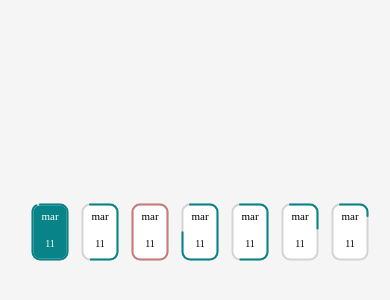
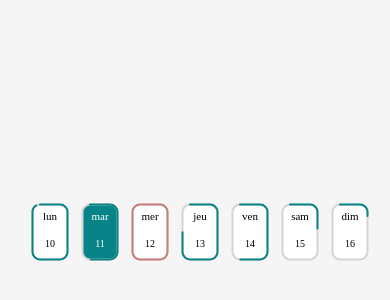
Before and after one commit to linnaa-a/MyPlateAI_Front, a React Native app: screen /Home in a window 390 px wide. Shown: the part 190-490 px from the top of the page. Built offline with nearby package versions, Linux system fonts and the light colour scheme.

Commit message:
CalendarComponent finished

```diff
--- a/components/CalendarComponent.tsx
+++ b/components/CalendarComponent.tsx
@@ -4,15 +4,30 @@ import { styles as datestyle} from '../styles/calendar/DateComponent';
 import { styles as globalstyle} from '../styles/global';
 import {Svg, Rect, Line, Text as SvgText, Path} from 'react-native-svg';
 import colors from '../constants/Colors';
+import { useState } from 'react';
 
 function convertDateToDay(date: Date): string {
     return date.toLocaleDateString("fr-FR", { weekday: "short" }).replace(".", "");
   }
 
 function convertDateToDayNumber(date: Date): string {
-return date.getDate().toString();
+    return date.getDate().toString();
 }
 
+
+function getThisWeekDates(): Date[] {
+    const today = new Date();
+    const day = today.getDay();
+    const diff = today.getDate() - day + (day == 0 ? -6 : 1);
+    const monday = new Date(today.setDate(diff));
+
+    let dates = [];
+    for (let i = 0; i < 7; i++) {
+        dates.push(new Date(monday));
+        monday.setDate(monday.getDate() + 1);
+    }
+    return dates;
+}
 
 const DateComponent: React.FC<DateComponentProps> = ({ date, fill_percentage, is_today }) => {
 
@@ -45,7 +60,6 @@ const DateComponent: React.FC<DateComponentProps> = ({ date, fill_percentage, is
 
   return (
     <Svg width="50" height="90" viewBox="0 0 100 150">
-      {/* Fond avec bordure arrondie */}
       <Rect
         x="25"
         y="20"
@@ -81,15 +95,18 @@ const DateComponent: React.FC<DateComponentProps> = ({ date, fill_percentage, is
 
 
 export default function CalendarComponent() {
+
+    const [dates, setDates] = useState<Date[]>(getThisWeekDates());
+
     return (
         <View style={globalstyle["flex-horizontal"]}>
-            {Array.from({length: 7}).map((_, i) => (
-            <DateComponent
-                key={i}
-                date={new Date()}
-                fill_percentage={Math.random() * 120}
-                is_today={i === 0}
-            />
+            {dates.map((date, i) => (
+                <DateComponent
+                    key={i}
+                    date={date}
+                    fill_percentage={Math.random() * 120}
+                    is_today={date.toDateString() === new Date().toDateString()}
+                />
             ))}
         </View>
     )
```
